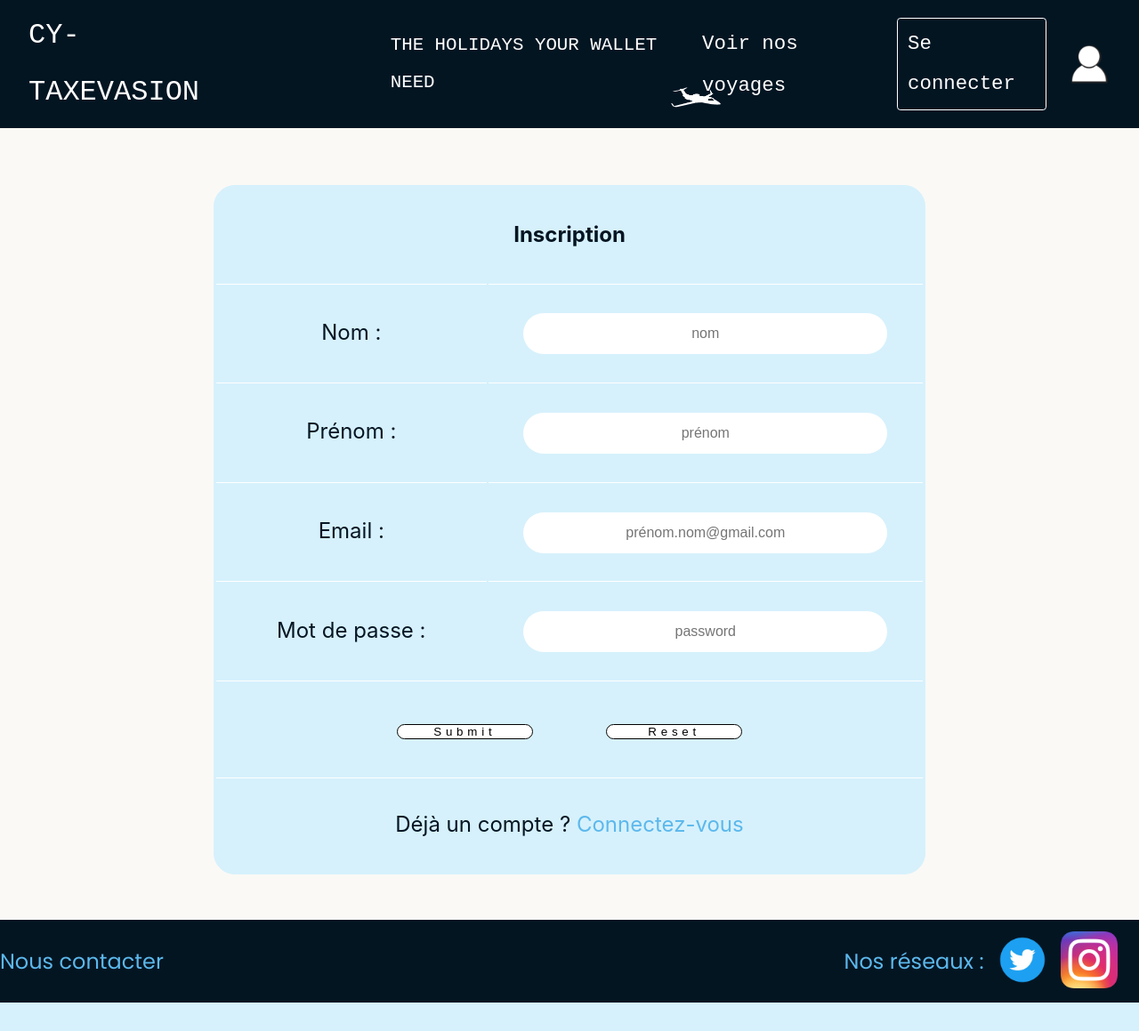
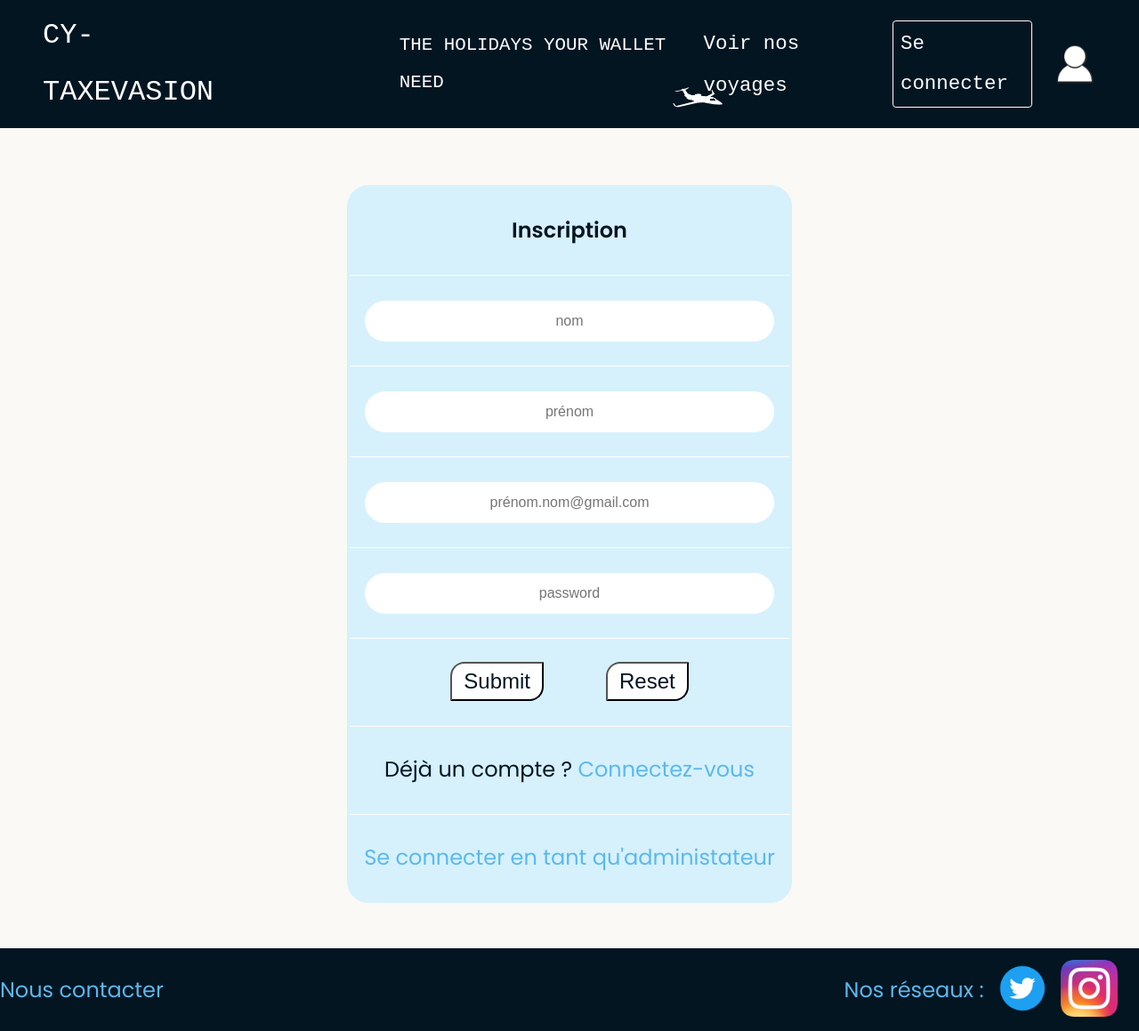
Before and after one commit to paulmrll/CY-TaxEvasion, a PHP site: page /html/inscription.html in a window 1280 px wide. Shown: the whole page at 89% size. Before the commit the page ends 1127 px from the top, so only its background shows below. Run offline with PHP 8.4, Linux system fonts and the light colour scheme.

Commit message:
update conexion inscription admin

```diff
--- a/css/admin.css
+++ b/css/admin.css
@@ -6,11 +6,10 @@
     width: 100vw;
     display: flex;
     justify-content: center;
-    margin-top: 10rem;
+    margin: 15rem auto;
 }
 
 table{
-    border-spacing: 0vw;
     border: 0.1rem solid black;
     border-radius: 1rem;
 }
--- a/css/destination.css
+++ b/css/destination.css
@@ -47,6 +47,7 @@ h1{
     flex-direction: row;
     gap: 2rem;
 }
+
 
 .grid-line-container:hover{
     transform: scale(1.1);
--- a/css/header.css
+++ b/css/header.css
@@ -12,7 +12,7 @@ header {
     justify-content: space-between;
     align-items: center;
     gap: 1rem;
-    padding: 0.5rem 2rem;
+    padding: 0.5rem 3rem;
 }
 
 .header-left {
@@ -65,7 +65,7 @@ header {
 
 .header-connect {
     border: 0.1rem solid var(--color-light-writing);
-    padding: 0.4rem 0.7rem;
+    padding: 0.2rem 0.5rem;
     border-radius: 0.3vw;
 }
 
--- a/css/inscription.css
+++ b/css/inscription.css
@@ -1,12 +1,20 @@
+form{
+    display: flex;
+    justify-content: center;
+    align-items: center;
+    text-align: center;
+    margin: var(--spacing-sm) var(--spacing-lg);
+}
+
+
 table{
-    margin: 5% auto ;
-    width: 50rem;
-    text-align: center;
-    font-family: 'Inter', sans-serif;
+
     border: var(--color-background-2) 1px solid;
     border-radius: 1.5rem;
     background-color: var(--color-background-2);;
     color: var(--color-dark-writing);
+    font-size: 1.5rem;
+
 }
 
 
@@ -18,10 +26,6 @@ input{
     width: 70%;
 }
 
-
-table{
-    font-size: 1.5rem;
-}
 
 
 table label:hover{
@@ -35,25 +39,31 @@ table input:hover{
 
 
 table input{
-    width: 90%;
+    width: 100%;
     height: 3rem;
     border: var(--color-background-2) 0.1rem solid;
-    border-radius: 20rem;
-    padding-left: 2.5rem;
-    padding-right: 2.5rem;
+    border-radius: 10rem;
     font-size: 1rem;
     text-align: center;
+
 }
 
 
+
+
 table button{
-    margin: 0 5%;
-    width: 20%;
-    letter-spacing: 0.3rem;
+    color: var(--color-dark-writing);
     text-align: center;
-    border-radius: 20rem;
+    font-size: 1.5rem;
+    border-radius: 1rem 0.05rem;
     background-color: var(--color-light-writing);
-    border: black solid 0.1rem;
+    padding: 0.4rem 0.8rem;
+}
+
+
+td button{
+    margin: 0 2rem;
+
 }
 
 table button:hover[type="submit"]{
@@ -69,12 +79,11 @@ button:active{
 table button:hover[type="reset"]{
     cursor: pointer;
     background-color: var(--color-reset);
-    border-radius: 2vw;
 }
 
 
 table td, table tr, table th{
-    padding: 1.8rem 1rem;
+    padding: 1.5rem 1rem;
 }
 
 td{
--- a/html/connexion.html
+++ b/html/connexion.html
@@ -43,19 +43,17 @@
 <form action="../php/connexion.php" method="post">
     <table>
         <tr>
-            <th colspan="2">Connexion</th>
+            <th>Connexion</th>
         </tr>
         <tr>
-            <td><label for="mail">Mail :</label></td>
             <td><input id="mail" name="mail" type="email" placeholder="nom.prenom@gmail.com" required></td>
         </tr>
         <tr>
-            <td><label for="password">Mot de passe :</label></td>
             <td><input id="password" name="mdp" type="password" placeholder="mot de passe" required></td>
         </tr>
         <tr>
             <td colspan="2">
-                <button type="submit">Submit</button>
+                <button type="submit">connexion</button>
                 <button type="reset">Reset</button>
             </td>
         </tr>
--- a/html/inscription.html
+++ b/html/inscription.html
@@ -46,19 +46,15 @@
             <th colspan="2">Inscription</th>
         </tr>
         <tr>
-            <td><label for="name">Nom :</label></td>
             <td><input id="name" name="name" type="text" placeholder="nom" required></td>
         </tr>
         <tr>
-            <td><label for="firstname">Prénom :</label></td>
             <td><input id="firstname" name="firstname" type="text" placeholder="prénom" required></td>
         </tr>
         <tr>
-            <td><label for="mail">Email :</label></td>
             <td><input id="mail" name="email" type="email" placeholder="prénom.nom@gmail.com" required></td>
         </tr>
         <tr>
-            <td><label for="password">Mot de passe :</label></td>
             <td><input id="password" name="mdp" type="password" placeholder="password" required></td>
         </tr>
         <tr>
@@ -69,6 +65,9 @@
         </tr>
         <tr>
             <td colspan="2">Déjà un compte ? <a href="connexion.html">Connectez-vous</a></td>
+        </tr>
+        <tr>
+            <td colspan="2"><a href="admin.html">Se connecter en tant qu'administateur</a></td>
         </tr>
     </table>
 </form>
```
Also changed, not shown: css/connexion.css (+27 -19 lines), css/index.css (+17 -9 lines), css/utilisateur.css (+6 -11 lines), html/admin.html (+12 -1 lines), index.html (+10 -9 lines).
